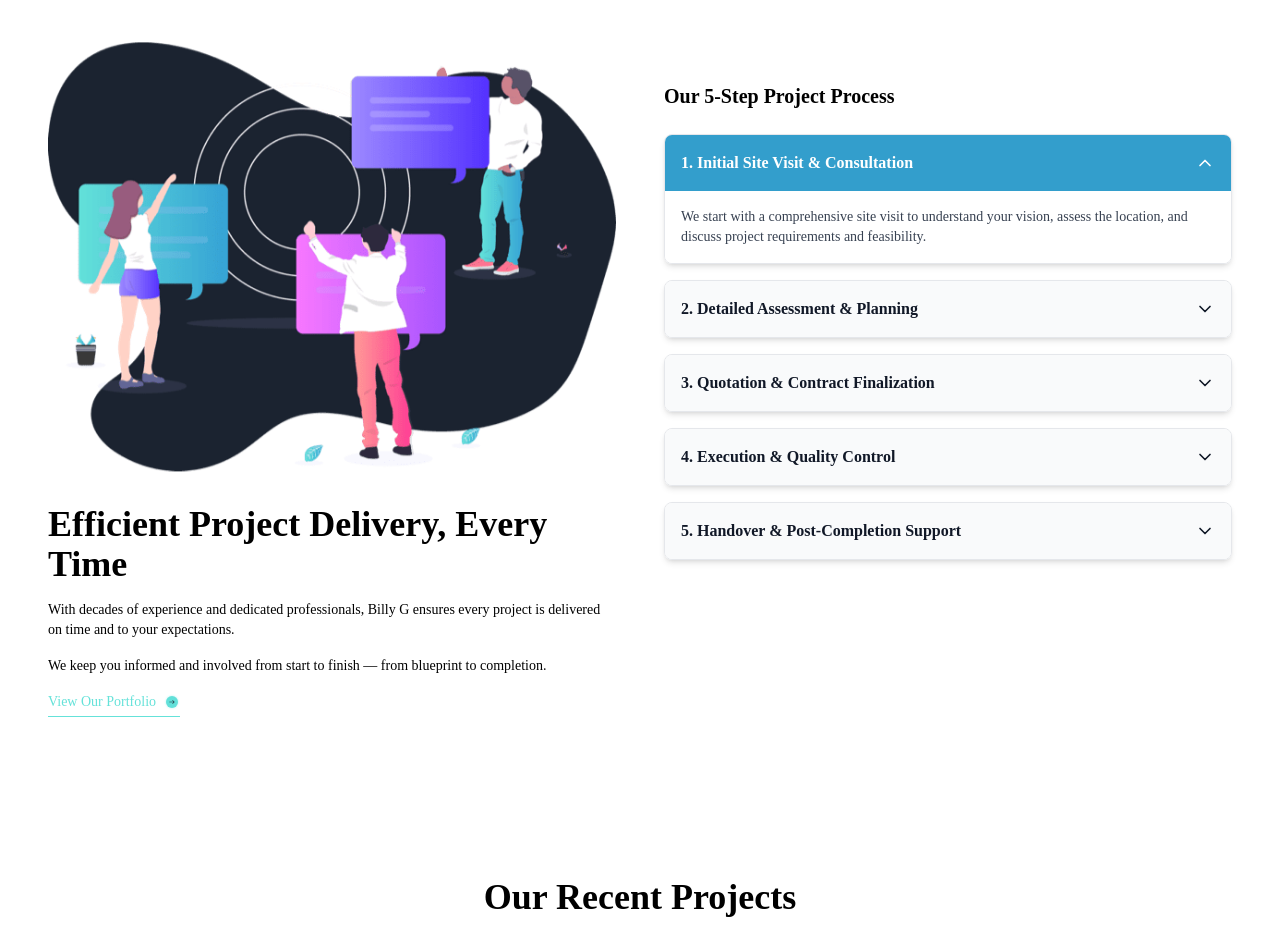
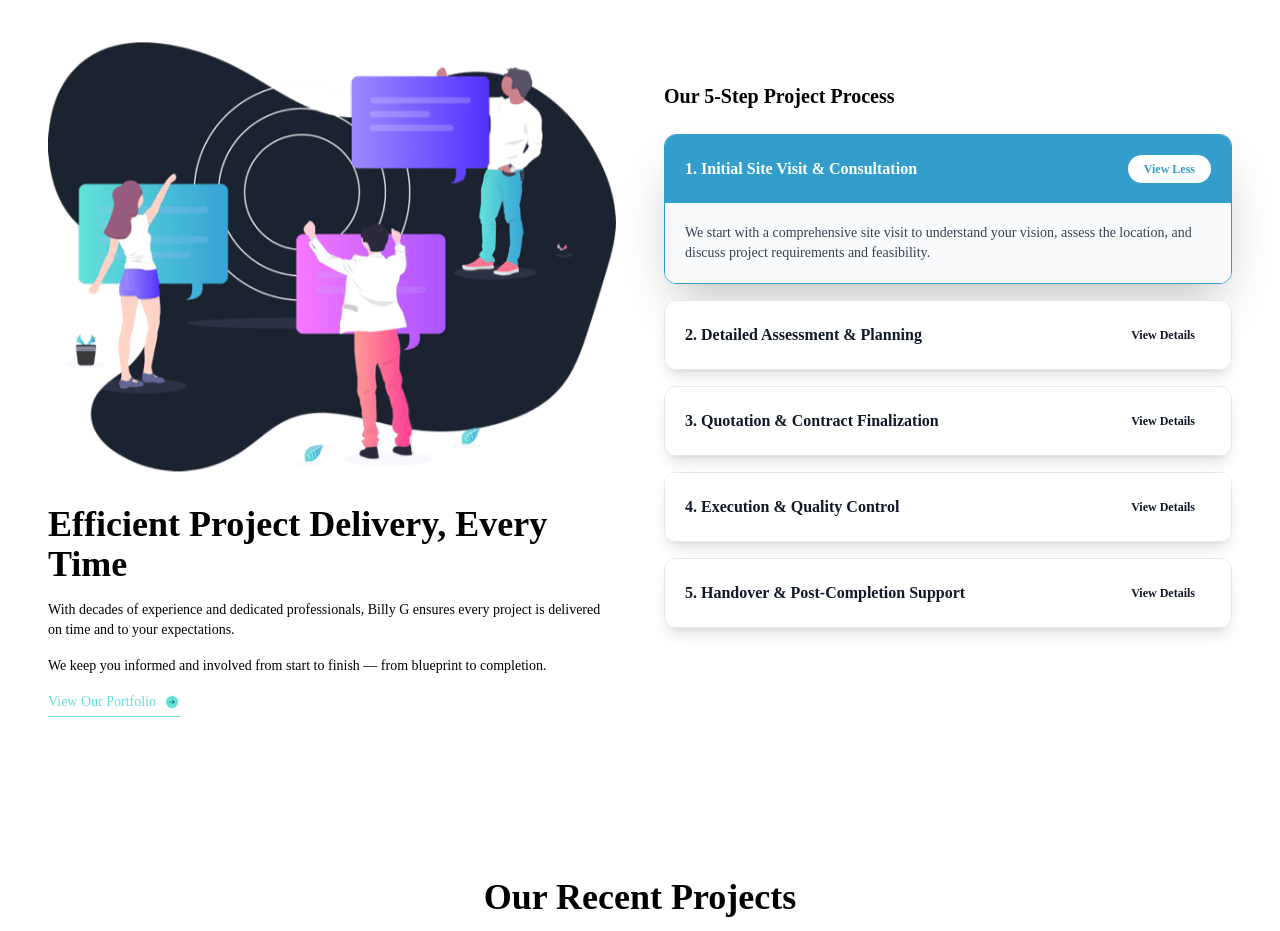
Before and after one commit to MulweliMX/BillyG-Construction, a React (Vite) app: page / in a window 1280 px wide. Shown: the part 1920-2851 px from the top of the page. Built offline with nearby package versions, Linux system fonts and the light colour scheme; a web font is replaced by a local one.

Commit message:
[dyad] Modernized the process accordion design and implemented 'View Details' interaction. - wrote 1 file(s)

```diff
--- a/src/components/ProcessAccordion.tsx
+++ b/src/components/ProcessAccordion.tsx
@@ -1,6 +1,5 @@
 import React, { useState } from 'react';
 import { workProcessSteps } from '../data/content';
-import { ChevronDown } from 'lucide-react';
 
 const ProcessAccordion: React.FC = () => {
   const [openIndex, setOpenIndex] = useState<number | null>(0);
@@ -17,27 +16,42 @@ const ProcessAccordion: React.FC = () => {
       {workProcessSteps.map((step, index) => (
         <div
           key={index}
-          className="border border-gray-200 dark:border-gray-700 rounded-lg overflow-hidden transition-all duration-300 shadow-md dark:shadow-none"
+          className={`
+            rounded-xl overflow-hidden transition-all duration-300
+            ${openIndex === index
+              ? 'shadow-2xl border border-accent-blue dark:border-accent-cyan'
+              : 'shadow-lg border border-gray-200 dark:border-primary-testimonials hover:shadow-xl'
+            }
+          `}
         >
           {/* Header/Trigger */}
           <button
             onClick={() => toggleStep(index)}
             className={`
-              flex justify-between items-center w-full p-4 text-left
+              flex justify-between items-center w-full p-5 text-left
               font-opensans font-semibold text-base
               transition-colors duration-300
               ${openIndex === index
                 ? 'bg-accent-blue text-white'
-                : 'bg-gray-50 dark:bg-primary-testimonials text-gray-900 dark:text-gray-200 hover:bg-gray-100 dark:hover:bg-primary-testimonials/80'
+                : 'bg-white dark:bg-primary-testimonials text-gray-900 dark:text-gray-200 hover:bg-gray-50 dark:hover:bg-primary-testimonials/90'
               }
             `}
             aria-expanded={openIndex === index}
             aria-controls={`content-${index}`}
           >
             {step.title}
-            <ChevronDown
-              className={`w-5 h-5 transition-transform duration-300 ${openIndex === index ? 'rotate-180' : 'rotate-0'}`}
-            />
+
+            {/* View More/Less Button */}
+            <span className={`
+                text-xs font-semibold px-4 py-1.5 rounded-full
+                transition-colors duration-300
+                ${openIndex === index
+                    ? 'bg-white text-accent-blue hover:bg-gray-100'
+                    : 'bg-white dark:bg-accent-cyan text-gray-900 dark:text-white hover:bg-gray-100 dark:hover:bg-accent-blue'
+                }
+            `}>
+              {openIndex === index ? 'View Less' : 'View Details'}
+            </span>
           </button>
 
           {/* Content */}
@@ -49,7 +63,7 @@ const ProcessAccordion: React.FC = () => {
             `}
           >
             <div className="overflow-hidden">
-              <p className="p-4 text-sm font-opensans text-gray-700 dark:text-gray-400 bg-white dark:bg-primary-intro">
+              <p className="p-5 text-sm font-opensans text-gray-700 dark:text-gray-400 bg-gray-50 dark:bg-primary-intro">
                 {step.description}
               </p>
             </div>
```
